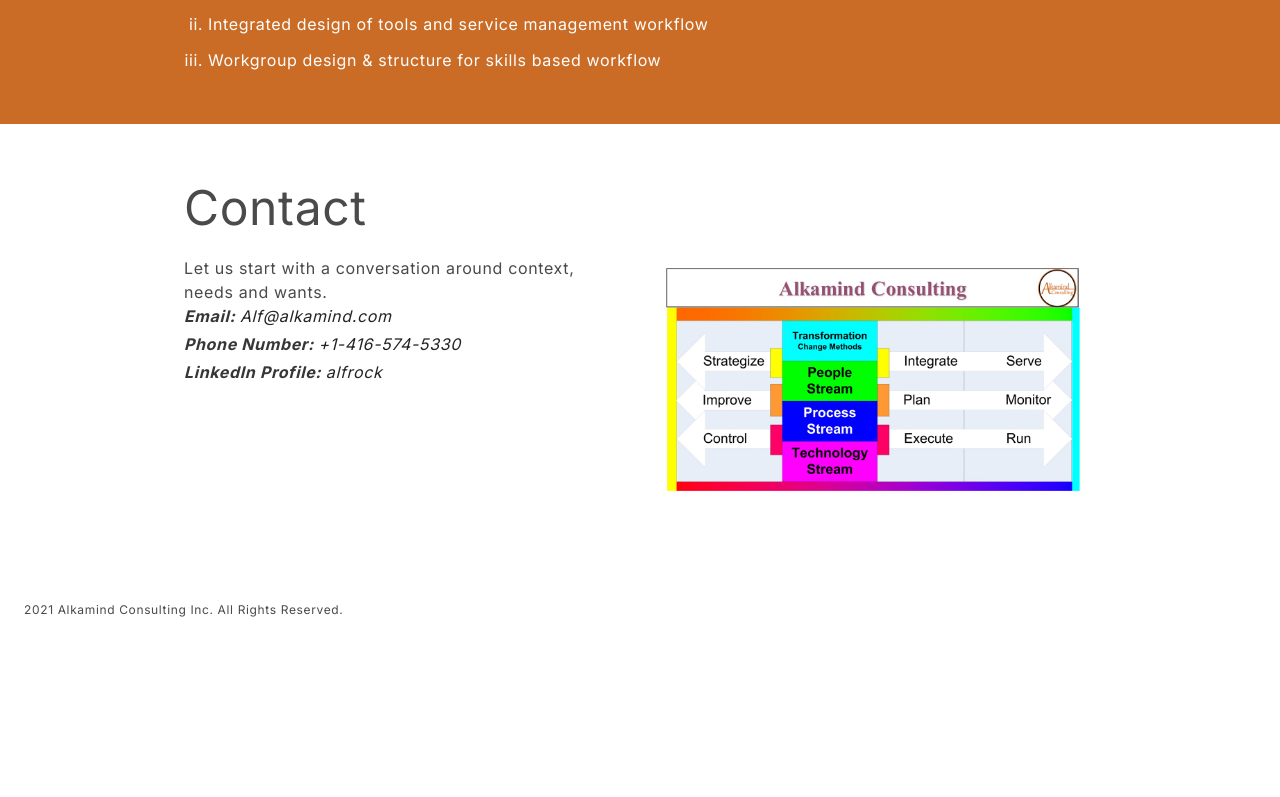
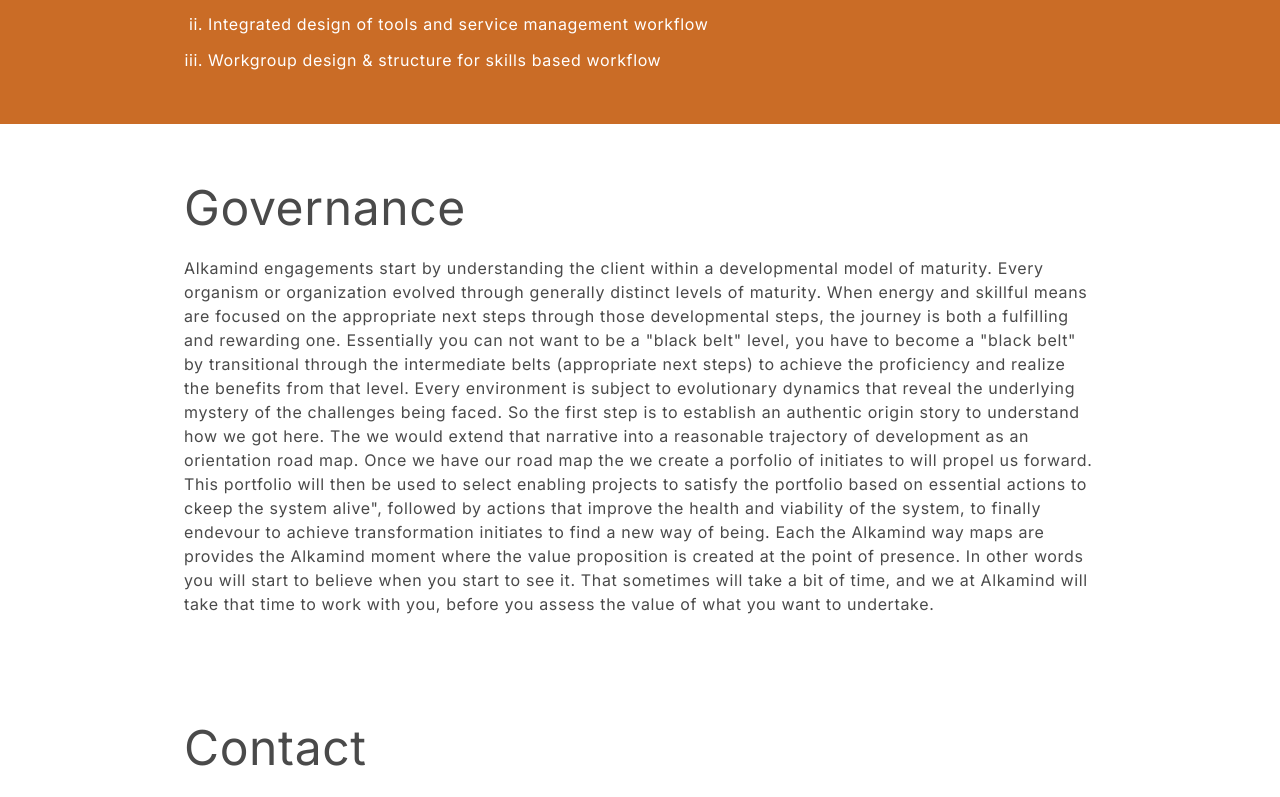
Before and after one commit to Giffen-good/alkamind, a React (Create React App) app: page /#contact in a window 1280 px wide. Before the commit this address led to /. Shown: the part 1223-2020 px from the top of the page. Before the commit the page ends 1867 px from the top, so only its background shows below. Built offline with nearby package versions, Linux system fonts and the light colour scheme.

Commit message:
Governance Blurb

```diff
--- /dev/null
+++ b/src/components/Governance.jsx
@@ -0,0 +1,20 @@
+import React from 'react'
+class Governance extends React.Component {
+  render () {
+    return (
+      <section id="governance" >
+        <div className="pl-5 pr-5 pb-6 pt-6 container  is-max-desktop">
+          <h2 className="is-size-1 mb-3">Governance</h2>
+          <div className="container has-text-left  is-max-desktop">
+            <p>Alkamind engagements start by understanding the client within a developmental model of maturity. Every organism or organization evolved through generally distinct levels of maturity. When energy and skillful means are focused on the appropriate next steps through those developmental steps, the journey is both a fulfilling and rewarding one.
+Essentially you can not want to be a &quot;black belt&quot; level, you have to become a &quot;black belt&quot; by transitional through the intermediate belts (appropriate next steps) to achieve the proficiency and realize the benefits from that level.
+Every environment is subject to evolutionary dynamics that reveal the underlying mystery of the challenges being faced.
+So the first step is to establish an authentic origin story to understand how we got here. The we would extend that narrative into a reasonable trajectory of development as an orientation road map. Once we have our road map the we create a porfolio of initiates to will propel us forward. This portfolio will then be used to select enabling projects to satisfy the portfolio based on essential actions to ckeep the system alive&quot;, followed by actions that improve the health and viability of the system, to finally endevour to achieve transformation initiates to find a new way of being.
+Each the Alkamind way maps are provides the Alkamind moment where the value proposition  is created at the point of presence. In other words you will start to believe when you start to see it. That sometimes will take a bit of time, and we at Alkamind will take that time to work with you, before you assess the value of what you want to undertake. </p>
+          </div>
+        </div>
+      </section>
+    )
+  }
+}
+export default Governance
--- a/src/components/Home.jsx
+++ b/src/components/Home.jsx
@@ -2,6 +2,7 @@
 import Contact from 'components/Contact'
 import Services from 'components/Services'
 import LandingSection from 'components/LandingSection'
+import Governance from 'components/Governance'
 
 class Home extends React.Component {
   render () {
@@ -9,6 +10,7 @@
         <React.Fragment>
             <LandingSection />
             <Services />
+            <Governance />
             <Contact />
         </React.Fragment>
     )
--- a/src/components/MainNav.jsx
+++ b/src/components/MainNav.jsx
@@ -3,7 +3,8 @@
 
 const nav = [
   { name: 'Services', path: '/#services', Component: 'Services' },
-  { name: 'Contact', path: '/#contact', Component: 'Contact' }
+  { name: 'Contact', path: '/#contact', Component: 'Contact' },
+  { name: 'Governance', path: '/#governance', Component: 'Governance' }
 ]
 class MainNav extends React.Component {
   render () {
@@ -15,7 +16,6 @@
                         {nav.map((navItem, i) => {
                           return <li className="navbar-item" key={i}><HashLink smooth to={navItem.path}>{navItem.name}</HashLink></li>
                         })}
-                        <li className="navbar-item"><a href="/images/stratified-governance-model.jpg" target="_blank">Governance</a></li>
                         <li className="navbar-item">
                             <a href="https://www.linkedin.com/in/alfrock/" target="_blank" rel="noreferrer" className="icon" style={{ height: '2.2rem', width: '2.2rem' }}><img src="/images/linkedin-black.png" /></a>
                         </li>
```
